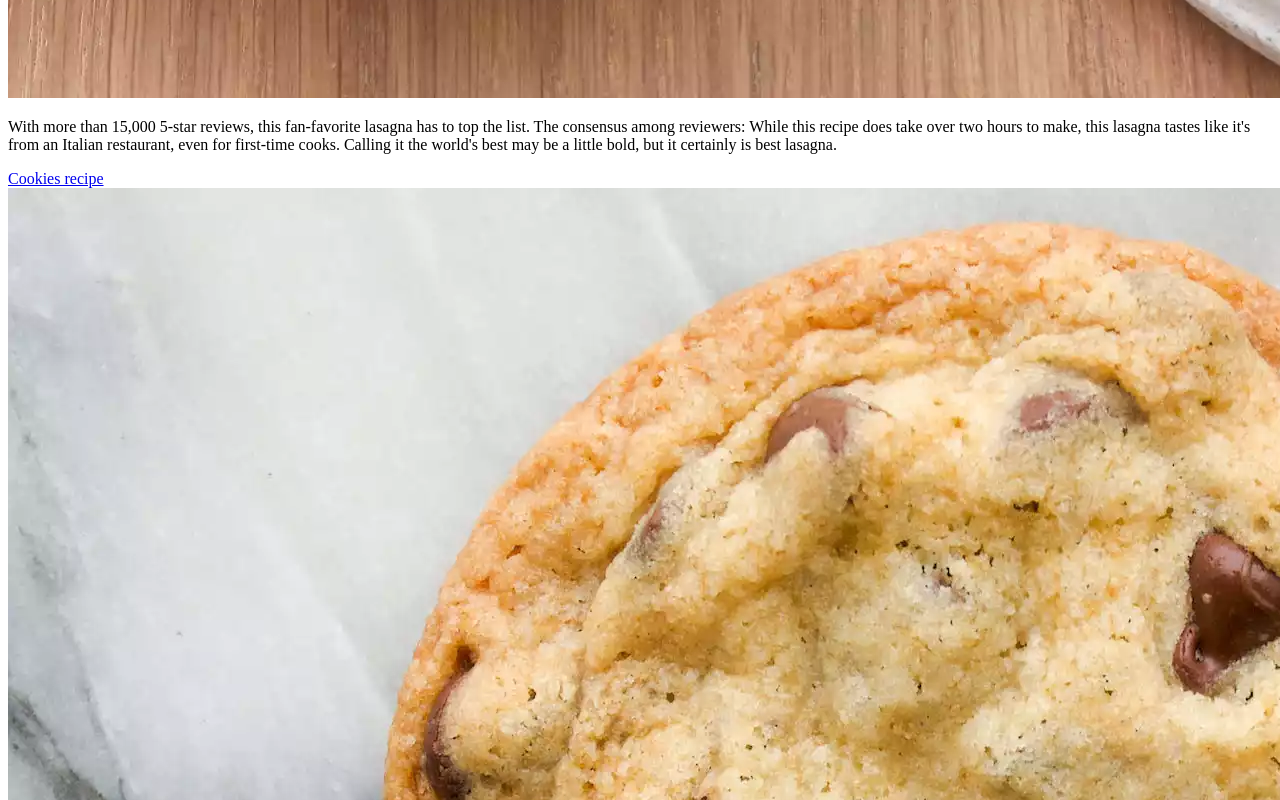
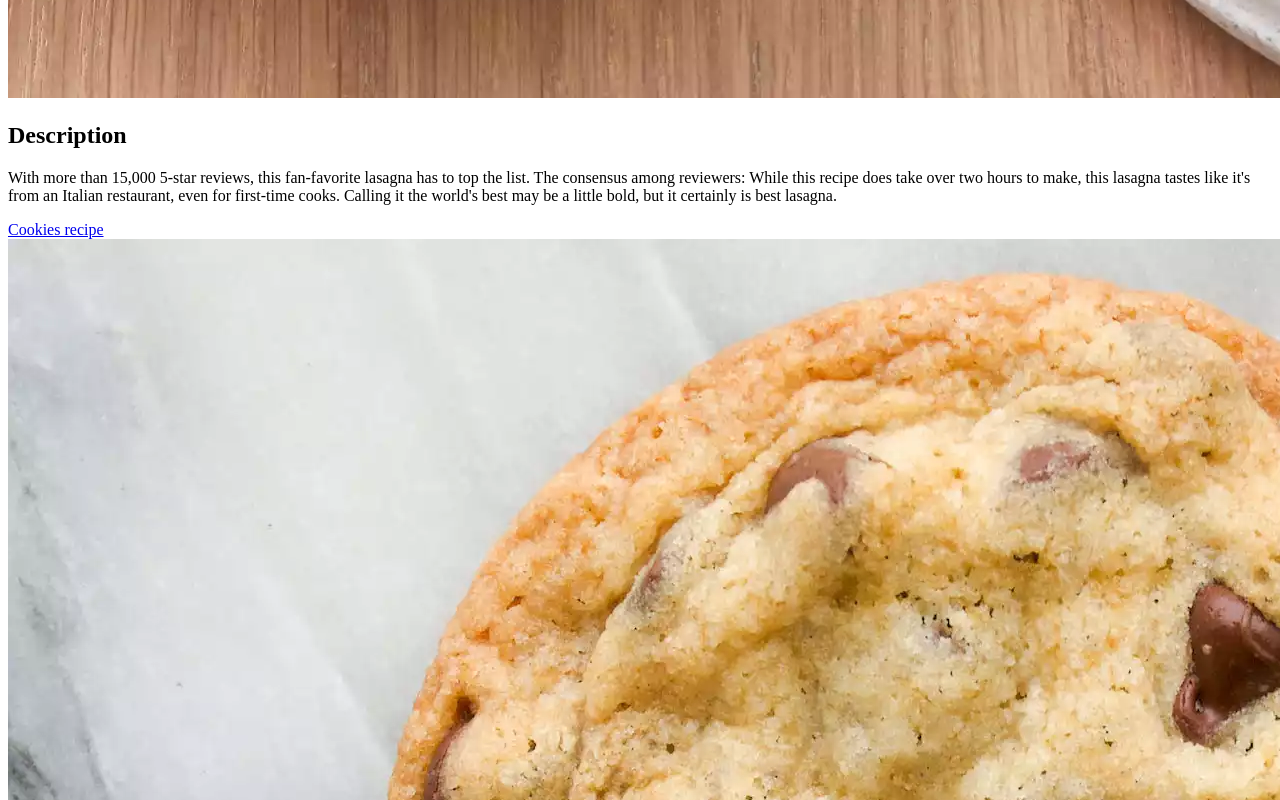
Before and after one commit to Jimbory/odin-recipes, a plain HTML site: page index.html in a window 1280 px wide. Shown: the part 2000-2800 px from the top of the page. Drawn offline with Linux system fonts and the light colour scheme.

Commit message:
Add heding to descriptions

```diff
--- a/index.html
+++ b/index.html
@@ -10,12 +10,18 @@
     <h1>Odin recipes</h1>
     <a href="recipes/lasagna.html">Lasagna recipe</a>
     <img src="img/lasagna.jpg" alt="image of lasagna">
+    <h2>Description</h2>
     <p>With more than 15,000 5-star reviews, this fan-favorite lasagna has to top the list. The consensus among reviewers: While this recipe does take over two hours to make, this lasagna tastes like it's from an Italian restaurant, even for first-time cooks. Calling it the world's best may be a little bold, but it certainly is best lasagna.</p>
+
     <a href="recipes/cookies.html"">Cookies recipe</a>
     <img src="img/cookies.jpg" alt="image of cookies">
+    <h2>Description</h2>
     <p>This recipe made perfectly soft chocolate chip cookies. The dough is made with two packets of instant pudding mix — an ingredient I had never seen anyone use in cookie dough — which seems to give the cookies a softer, more bakery-style texture. Think of these as the "soft-baked" style cookies that have a somewhat pliable, bendy texture.</p>
+
     <a href="recipes/chicken_casserole.html">Chicken casserole recipe</a>
     <img src="img/chicken_casserole.jpg" alt="image of casserole">
+    <h2>Description</h2>
     <p>Creamy and incredibly savory, it's a casserole that's hard to stop eating. The cottage cheese is the trick to getting such a creamy, melty texture. Using rotisserie chicken is a must for the recipe and helps keep it quick.</p>
+
 </body>
 </html>
```
